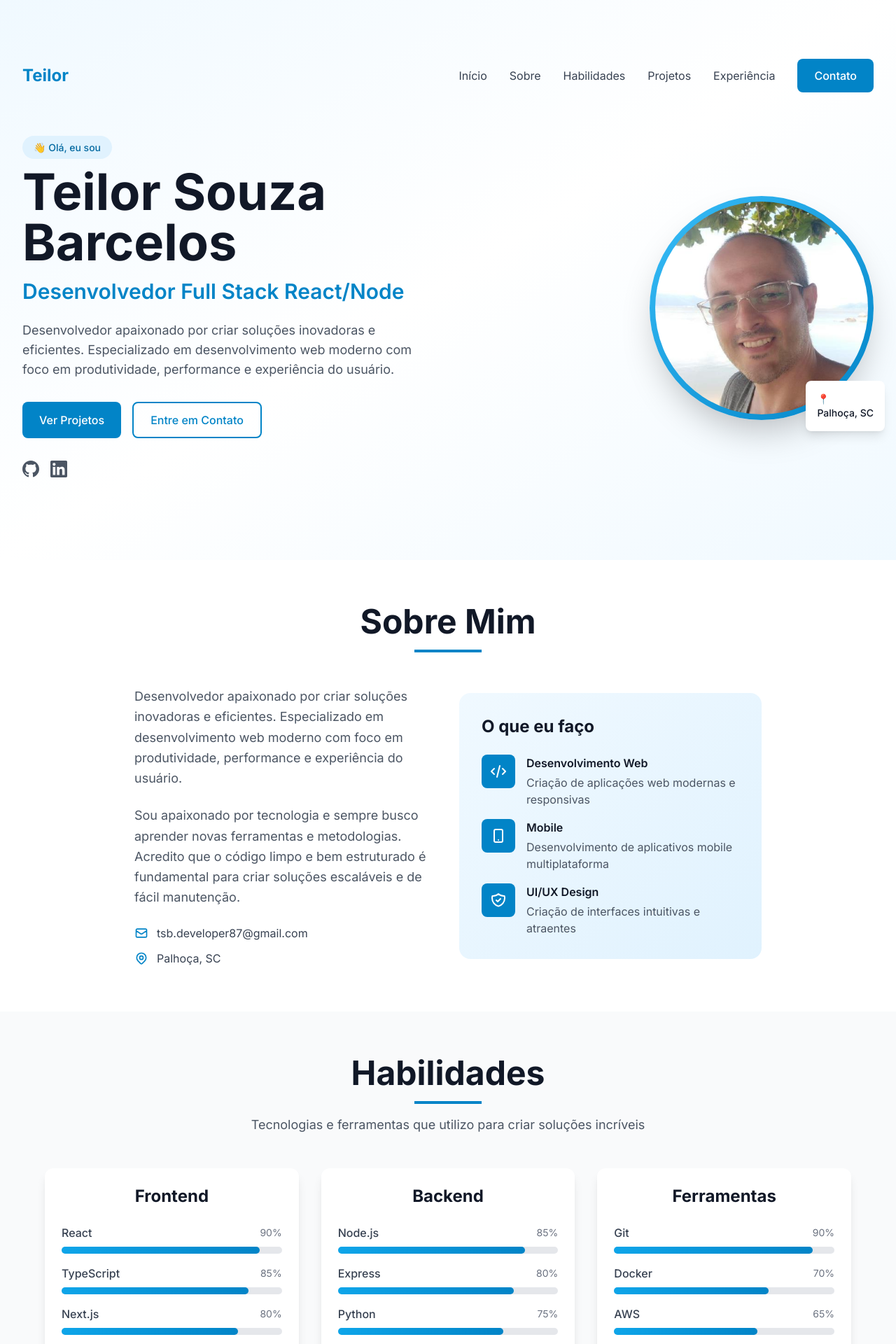
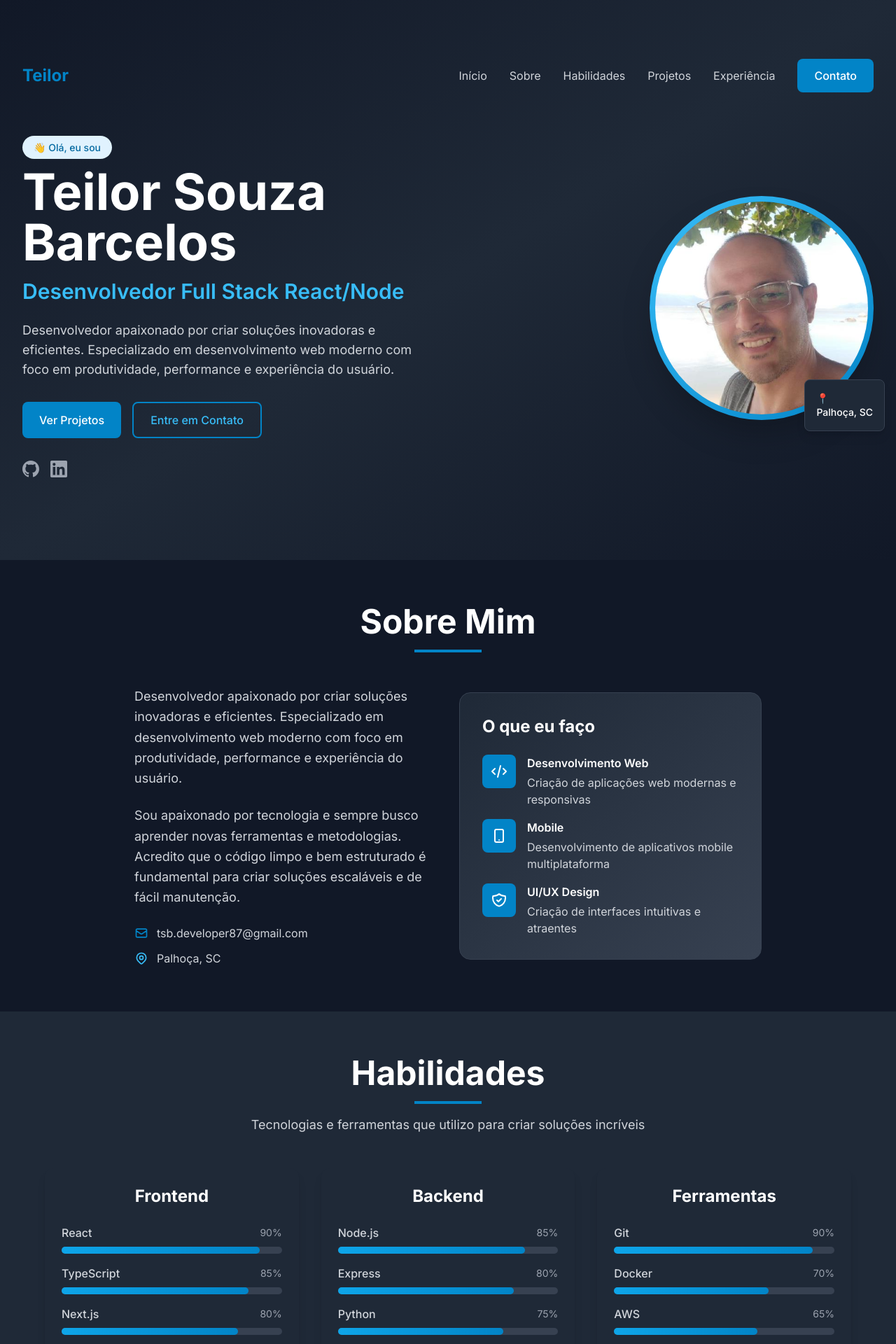
Before and after one commit to teilorbarcelos/portfolio-2026, a React (Vite) app: page / in a window 1280 px wide. Shown: the top 1920 px of the page at 70% size. Built offline with nearby package versions, Linux system fonts and the light colour scheme.

Commit message:
feat: Color schema dark done

```diff
--- a/src/components/About.tsx
+++ b/src/components/About.tsx
@@ -5,10 +5,10 @@ const personal = personalData as PersonalInfoProps
 
 export default function About() {
   return (
-    <section id="about" className="section-container bg-white">
+    <section id="about" className="section-container bg-gray-900">
       <div className="max-w-4xl mx-auto">
         <div className="text-center mb-12">
-          <h2 className="text-4xl md:text-5xl font-bold text-gray-900 mb-4">
+          <h2 className="text-4xl md:text-5xl font-bold text-white mb-4">
             Sobre Mim
           </h2>
           <div className="w-24 h-1 bg-primary-600 mx-auto"></div>
@@ -16,29 +16,29 @@ export default function About() {
 
         <div className="grid md:grid-cols-2 gap-8 items-center">
           <div>
-            <p className="text-lg text-gray-600 mb-6 leading-relaxed">
+            <p className="text-lg text-gray-300 mb-6 leading-relaxed">
               {personal.bio}
             </p>
-            <p className="text-lg text-gray-600 mb-6 leading-relaxed">
+            <p className="text-lg text-gray-300 mb-6 leading-relaxed">
               Sou apaixonado por tecnologia e sempre busco aprender novas ferramentas
               e metodologias. Acredito que o código limpo e bem estruturado é fundamental
               para criar soluções escaláveis e de fácil manutenção.
             </p>
             <div className="space-y-3">
-              <div className="flex items-center text-gray-700">
+              <div className="flex items-center text-gray-300">
                 <svg className="w-5 h-5 mr-3 text-primary-600" fill="none" stroke="currentColor" viewBox="0 0 24 24">
                   <path strokeLinecap="round" strokeLinejoin="round" strokeWidth={2} d="M3 8l7.89 5.26a2 2 0 002.22 0L21 8M5 19h14a2 2 0 002-2V7a2 2 0 00-2-2H5a2 2 0 00-2 2v10a2 2 0 002 2z" />
                 </svg>
                 <span>{personal.email}</span>
               </div>
-              {personal.phone && <div className="flex items-center text-gray-700">
+              {personal.phone && <div className="flex items-center text-gray-300">
                 <svg className="w-5 h-5 mr-3 text-primary-600" fill="none" stroke="currentColor" viewBox="0 0 24 24">
                   <path strokeLinecap="round" strokeLinejoin="round" strokeWidth={2} d="M3 5a2 2 0 012-2h3.28a1 1 0 01.948.684l1.498 4.493a1 1 0 01-.502 1.21l-2.257 1.13a11.042 11.042 0 005.516 5.516l1.13-2.257a1 1 0 011.21-.502l4.493 1.498a1 1 0 01.684.949V19a2 2 0 01-2 2h-1C9.716 21 3 14.284 3 6V5z" />
                 </svg>
                 <span>{personal.phone}</span>
               </div>}
-              <div className="flex items-center text-gray-700">
-                <svg className="w-5 h-5 mr-3 text-primary-600" fill="none" stroke="currentColor" viewBox="0 0 24 24">
+              <div className="flex items-center text-gray-300">
+                <svg className="w-5 h-5 mr-3 text-primary-400" fill="none" stroke="currentColor" viewBox="0 0 24 24">
                   <path strokeLinecap="round" strokeLinejoin="round" strokeWidth={2} d="M17.657 16.657L13.414 20.9a1.998 1.998 0 01-2.827 0l-4.244-4.243a8 8 0 1111.314 0z" />
                   <path strokeLinecap="round" strokeLinejoin="round" strokeWidth={2} d="M15 11a3 3 0 11-6 0 3 3 0 016 0z" />
                 </svg>
@@ -46,8 +46,8 @@ export default function About() {
               </div>
             </div>
           </div>
-          <div className="bg-gradient-to-br from-primary-50 to-primary-100 rounded-2xl p-8">
-            <h3 className="text-2xl font-bold text-gray-900 mb-6">O que eu faço</h3>
+          <div className="bg-gradient-to-br from-gray-800 to-gray-700 rounded-2xl p-8 border border-gray-700">
+            <h3 className="text-2xl font-bold text-white mb-6">O que eu faço</h3>
             <div className="space-y-4">
               <div className="flex items-start">
                 <div className="flex-shrink-0 w-12 h-12 bg-primary-600 rounded-lg flex items-center justify-center mr-4">
@@ -56,8 +56,8 @@ export default function About() {
                   </svg>
                 </div>
                 <div>
-                  <h4 className="font-semibold text-gray-900 mb-1">Desenvolvimento Web</h4>
-                  <p className="text-gray-600">Criação de aplicações web modernas e responsivas</p>
+                  <h4 className="font-semibold text-white mb-1">Desenvolvimento Web</h4>
+                  <p className="text-gray-300">Criação de aplicações web modernas e responsivas</p>
                 </div>
               </div>
               <div className="flex items-start">
@@ -67,8 +67,8 @@ export default function About() {
                   </svg>
                 </div>
                 <div>
-                  <h4 className="font-semibold text-gray-900 mb-1">Mobile</h4>
-                  <p className="text-gray-600">Desenvolvimento de aplicativos mobile multiplataforma</p>
+                  <h4 className="font-semibold text-white mb-1">Mobile</h4>
+                  <p className="text-gray-300">Desenvolvimento de aplicativos mobile multiplataforma</p>
                 </div>
               </div>
               <div className="flex items-start">
@@ -78,8 +78,8 @@ export default function About() {
                   </svg>
                 </div>
                 <div>
-                  <h4 className="font-semibold text-gray-900 mb-1">UI/UX Design</h4>
-                  <p className="text-gray-600">Criação de interfaces intuitivas e atraentes</p>
+                  <h4 className="font-semibold text-white mb-1">UI/UX Design</h4>
+                  <p className="text-gray-300">Criação de interfaces intuitivas e atraentes</p>
                 </div>
               </div>
             </div>
--- a/src/components/Header.tsx
+++ b/src/components/Header.tsx
@@ -23,7 +23,7 @@ export default function Header({ isScrolled }: HeaderProps) {
     <header
       className={`fixed top-0 left-0 right-0 z-50 transition-all duration-300 ${
         isScrolled
-          ? 'bg-white shadow-md py-3'
+          ? 'bg-gray-900 shadow-md py-3 border-b border-gray-800'
           : 'bg-transparent py-5'
       }`}
     >
@@ -37,31 +37,31 @@ export default function Header({ isScrolled }: HeaderProps) {
           <div className="hidden md:flex items-center space-x-8">
             <button
               onClick={() => scrollToSection('home')}
-              className="text-gray-700 hover:text-primary-600 transition-colors"
+              className="text-gray-300 hover:text-primary-400 transition-colors"
             >
               Início
             </button>
             <button
               onClick={() => scrollToSection('about')}
-              className="text-gray-700 hover:text-primary-600 transition-colors"
+              className="text-gray-300 hover:text-primary-400 transition-colors"
             >
               Sobre
             </button>
             <button
               onClick={() => scrollToSection('skills')}
-              className="text-gray-700 hover:text-primary-600 transition-colors"
+              className="text-gray-300 hover:text-primary-400 transition-colors"
             >
               Habilidades
             </button>
             <button
               onClick={() => scrollToSection('projects')}
-              className="text-gray-700 hover:text-primary-600 transition-colors"
+              className="text-gray-300 hover:text-primary-400 transition-colors"
             >
               Projetos
             </button>
             <button
               onClick={() => scrollToSection('experience')}
-              className="text-gray-700 hover:text-primary-600 transition-colors"
+              className="text-gray-300 hover:text-primary-400 transition-colors"
             >
               Experiência
             </button>
@@ -75,7 +75,7 @@ export default function Header({ isScrolled }: HeaderProps) {
 
           {/* Mobile Menu Button */}
           <button
-            className="md:hidden text-gray-700"
+            className="md:hidden text-gray-300"
             onClick={() => setIsMenuOpen(!isMenuOpen)}
             aria-label="Toggle menu"
           >
@@ -102,31 +102,31 @@ export default function Header({ isScrolled }: HeaderProps) {
           <div className="md:hidden mt-4 space-y-4 pb-4">
             <button
               onClick={() => scrollToSection('home')}
-              className="block w-full text-left text-gray-700 hover:text-primary-600 transition-colors"
+              className="block w-full text-left text-gray-300 hover:text-primary-400 transition-colors"
             >
               Início
             </button>
             <button
               onClick={() => scrollToSection('about')}
-              className="block w-full text-left text-gray-700 hover:text-primary-600 transition-colors"
+              className="block w-full text-left text-gray-300 hover:text-primary-400 transition-colors"
             >
               Sobre
             </button>
             <button
               onClick={() => scrollToSection('skills')}
-              className="block w-full text-left text-gray-700 hover:text-primary-600 transition-colors"
+              className="block w-full text-left text-gray-300 hover:text-primary-400 transition-colors"
             >
               Habilidades
             </button>
             <button
               onClick={() => scrollToSection('projects')}
-              className="block w-full text-left text-gray-700 hover:text-primary-600 transition-colors"
+              className="block w-full text-left text-gray-300 hover:text-primary-400 transition-colors"
             >
               Projetos
             </button>
             <button
               onClick={() => scrollToSection('experience')}
-              className="block w-full text-left text-gray-700 hover:text-primary-600 transition-colors"
+              className="block w-full text-left text-gray-300 hover:text-primary-400 transition-colors"
             >
               Experiência
             </button>
--- a/src/components/Hero.tsx
+++ b/src/components/Hero.tsx
@@ -14,7 +14,7 @@ export default function Hero() {
   return (
     <section
       id="home"
-      className="min-h-screen flex items-center justify-center bg-gradient-to-br from-primary-50 via-white to-primary-50 pt-20"
+      className="min-h-screen flex items-center justify-center bg-gradient-to-br from-gray-900 via-gray-800 to-gray-900 pt-20"
     >
       <div className="section-container">
         <div className="grid md:grid-cols-2 gap-12 items-center">
@@ -24,13 +24,13 @@ export default function Hero() {
                 👋 Olá, eu sou
               </span>
             </div>
-            <h1 className="text-5xl md:text-6xl lg:text-7xl font-bold text-gray-900 mb-4">
+            <h1 className="text-5xl md:text-6xl lg:text-7xl font-bold text-white mb-4">
               {personal.name}
             </h1>
-            <h2 className="text-2xl md:text-3xl text-primary-600 font-semibold mb-6">
+            <h2 className="text-2xl md:text-3xl text-primary-400 font-semibold mb-6">
               {personal.role}
             </h2>
-            <p className="text-lg text-gray-600 mb-8 max-w-xl">
+            <p className="text-lg text-gray-300 mb-8 max-w-xl">
               {personal.bio}
             </p>
             <div className="flex flex-col sm:flex-row gap-4 justify-center md:justify-start">
@@ -53,7 +53,7 @@ export default function Hero() {
                   href={personal.social.github}
                   target="_blank"
                   rel="noopener noreferrer"
-                  className="text-gray-600 hover:text-primary-600 transition-colors"
+                  className="text-gray-400 hover:text-primary-400 transition-colors"
                   aria-label="GitHub"
                 >
                   <svg className="w-6 h-6" fill="currentColor" viewBox="0 0 24 24">
@@ -66,7 +66,7 @@ export default function Hero() {
                   href={personal.social.linkedin}
                   target="_blank"
                   rel="noopener noreferrer"
-                  className="text-gray-600 hover:text-primary-600 transition-colors"
+                  className="text-gray-400 hover:text-primary-400 transition-colors"
                   aria-label="LinkedIn"
                 >
                   <svg className="w-6 h-6" fill="currentColor" viewBox="0 0 24 24">
@@ -79,7 +79,7 @@ export default function Hero() {
                   href={personal.social.twitter}
                   target="_blank"
                   rel="noopener noreferrer"
-                  className="text-gray-600 hover:text-primary-600 transition-colors"
+                  className="text-gray-400 hover:text-primary-400 transition-colors"
                   aria-label="Twitter"
                 >
                   <svg className="w-6 h-6" fill="currentColor" viewBox="0 0 24 24">
@@ -92,7 +92,7 @@ export default function Hero() {
                   href={personal.social.instagram}
                   target="_blank"
                   rel="noopener noreferrer"
-                  className="text-gray-600 hover:text-primary-600 transition-colors"
+                  className="text-gray-400 hover:text-primary-400 transition-colors"
                   aria-label="Instagram"
                 >
                   <svg className="w-6 h-6" fill="currentColor" viewBox="0 0 24 24">
@@ -119,9 +119,9 @@ export default function Hero() {
                   )}
                 </div>
               </div>
-              <div className="absolute -bottom-4 -right-4 bg-white rounded-lg shadow-lg p-4">
-                <div className="text-sm text-gray-600">📍</div>
-                <div className="text-sm font-medium text-gray-900">{personal.location}</div>
+              <div className="absolute -bottom-4 -right-4 bg-gray-800 rounded-lg shadow-lg p-4 border border-gray-700">
+                <div className="text-sm text-gray-400">📍</div>
+                <div className="text-sm font-medium text-white">{personal.location}</div>
               </div>
             </div>
           </div>
--- a/src/components/Skills.tsx
+++ b/src/components/Skills.tsx
@@ -5,14 +5,14 @@ const skills = skillsData as { skills: SkillCategoryProps[] }
 
 export default function Skills() {
   return (
-    <section id="skills" className="section-container bg-gray-50">
+    <section id="skills" className="section-container bg-gray-800">
       <div className="max-w-6xl mx-auto">
         <div className="text-center mb-12">
-          <h2 className="text-4xl md:text-5xl font-bold text-gray-900 mb-4">
+          <h2 className="text-4xl md:text-5xl font-bold text-white mb-4">
             Habilidades
           </h2>
           <div className="w-24 h-1 bg-primary-600 mx-auto mb-4"></div>
-          <p className="text-lg text-gray-600 max-w-2xl mx-auto">
+          <p className="text-lg text-gray-300 max-w-2xl mx-auto">
             Tecnologias e ferramentas que utilizo para criar soluções incríveis
           </p>
         </div>
@@ -20,17 +20,17 @@ export default function Skills() {
         <div className="grid md:grid-cols-3 gap-8">
           {skills.skills.map((category, index) => (
             <div key={index} className="card">
-              <h3 className="text-2xl font-bold text-gray-900 mb-6 text-center">
+              <h3 className="text-2xl font-bold text-white mb-6 text-center">
                 {category.category}
               </h3>
               <div className="space-y-4">
                 {category.items.map((skill, skillIndex) => (
                   <div key={skillIndex}>
                     <div className="flex justify-between items-center mb-2">
-                      <span className="text-gray-700 font-medium">{skill.name}</span>
-                      <span className="text-sm text-gray-500">{skill.level}%</span>
+                      <span className="text-gray-300 font-medium">{skill.name}</span>
+                      <span className="text-sm text-gray-400">{skill.level}%</span>
                     </div>
-                    <div className="w-full bg-gray-200 rounded-full h-2.5">
+                    <div className="w-full bg-gray-700 rounded-full h-2.5">
                       <div
                         className="bg-gradient-to-r from-primary-500 to-primary-600 h-2.5 rounded-full transition-all duration-500"
                         style={{ width: `${skill.level}%` }}
--- a/src/index.css
+++ b/src/index.css
@@ -8,7 +8,7 @@
   }
 
   body {
-    @apply bg-gray-50 text-gray-900;
+    @apply bg-gray-900 text-gray-300;
   }
 }
 
@@ -22,10 +22,10 @@
   }
 
   .btn-secondary {
-    @apply border-2 border-primary-600 text-primary-600 px-6 py-3 rounded-lg font-medium hover:bg-primary-50 transition-colors duration-200;
+    @apply border-2 border-primary-600 text-primary-400 px-6 py-3 rounded-lg font-medium hover:bg-gray-800 transition-colors duration-200;
   }
 
   .card {
-    @apply bg-white rounded-xl shadow-lg p-6 hover:shadow-xl transition-shadow duration-300;
+    @apply bg-gray-800 rounded-xl shadow-lg p-6 hover:shadow-xl transition-shadow duration-300;
   }
 }
```
Also changed, not shown: src/components/Contact.tsx (+27 -27 lines), src/components/Experience.tsx (+16 -16 lines), src/components/Projects.tsx (+7 -7 lines).
